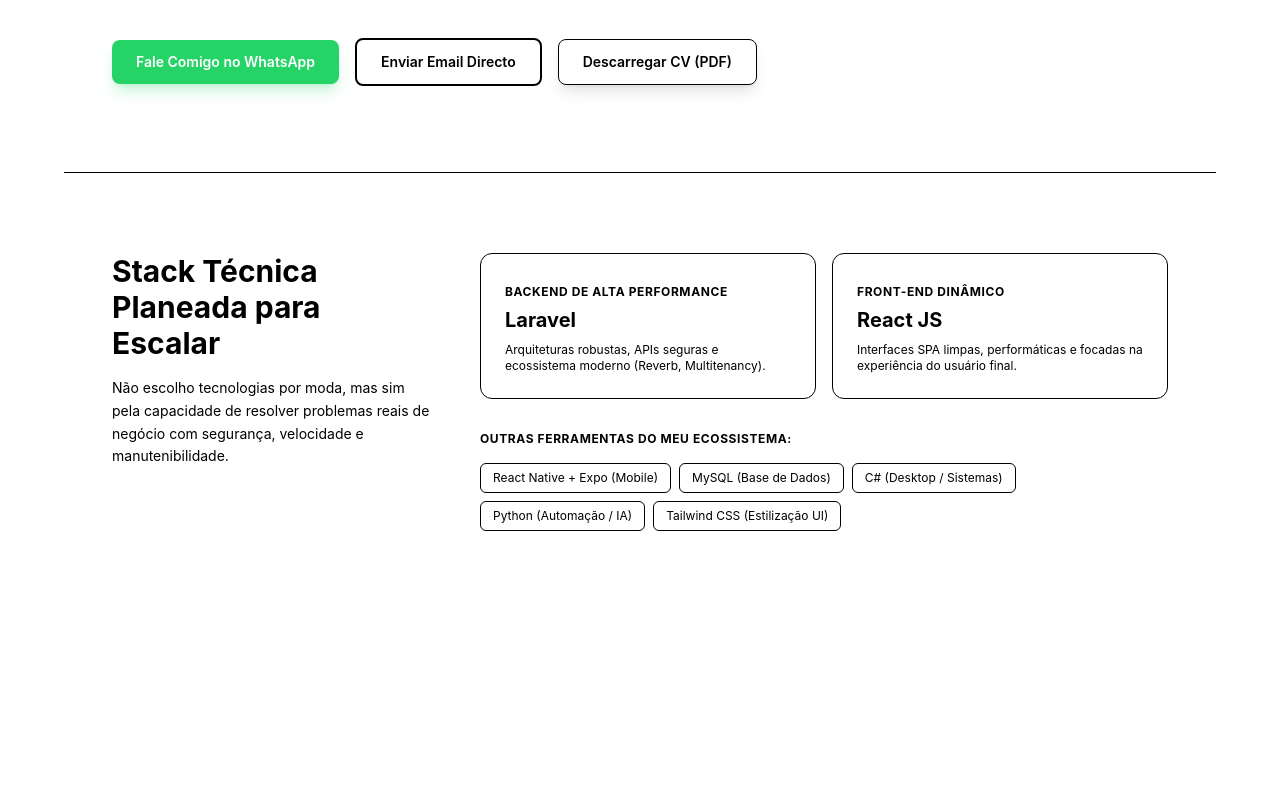
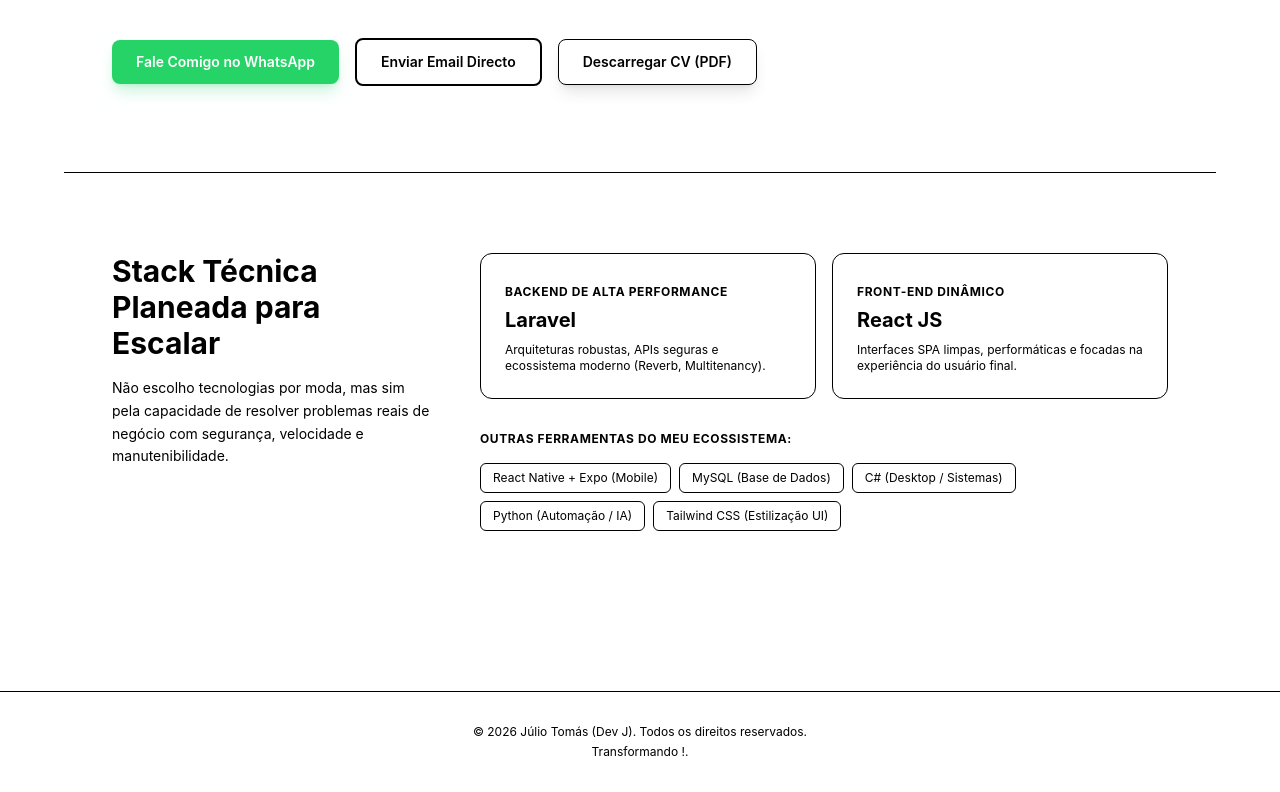
Before and after one commit to juliotms1-dev/Dev-J-Portfolio, a React (Vite) app: page / in a window 1280 px wide. Shown: the part 577-1369 px from the top of the page. Before the commit the page ends 1188 px from the top, so only its background shows below. Built offline with nearby package versions, Linux system fonts and the light colour scheme.

Commit message:
Criar um footer

```diff
--- a/src/Pages/HomeScreen/index.jsx
+++ b/src/Pages/HomeScreen/index.jsx
@@ -3,8 +3,7 @@ import React from 'react';
 import Header from '../../components/Header';
 import HeroSection from '../../components/Hero';
 import TechStack from '../../components/TechStack';
-
-// import Footer from '../components/Footer';
+import Footer from '../../components/Footer';
 
 export default function HomeScreen() {
   return (
@@ -20,7 +19,7 @@ export default function HomeScreen() {
       </main>
 
       {/* Componente de Rodapé */}
-      {/* <Footer /> */}
+      <Footer />
     </div>
   );
 }
--- /dev/null
+++ b/src/components/Footer/index.jsx
@@ -0,0 +1,11 @@
+import React from 'react';
+
+export default function Footer() {
+  const currentYear = new Date().getFullYear();
+  return (
+    <footer className="w-full py-8 text-center border-t border-brand-light/5 mt-20 font-poppins text-xs text-brand-light/40">
+      <p>© {currentYear} Júlio Tomás (Dev J). Todos os direitos reservados.</p>
+      <p className="mt-1 text-brand-purple/60">Transformando !.</p>
+    </footer>
+  );
+}
```
